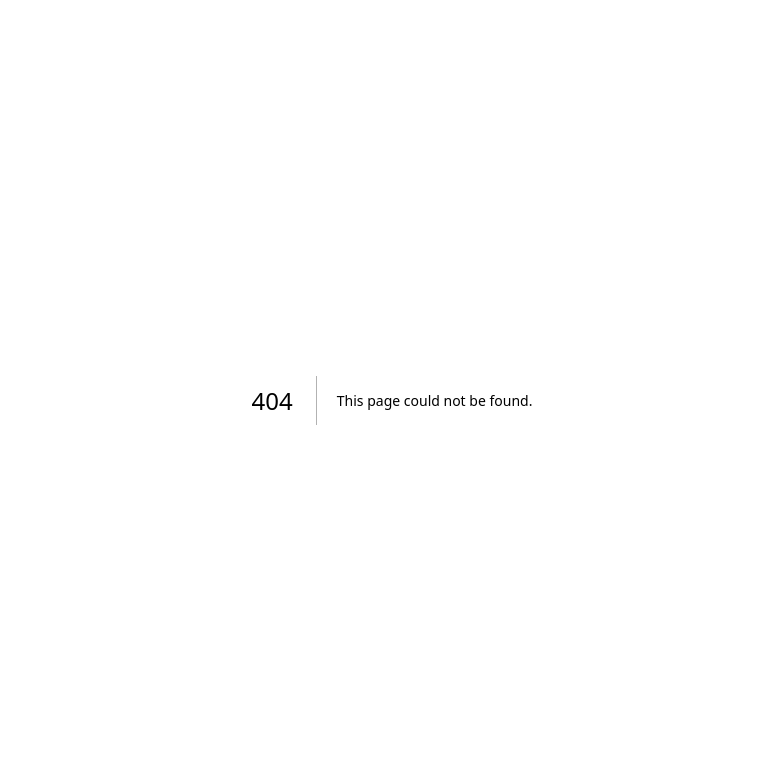
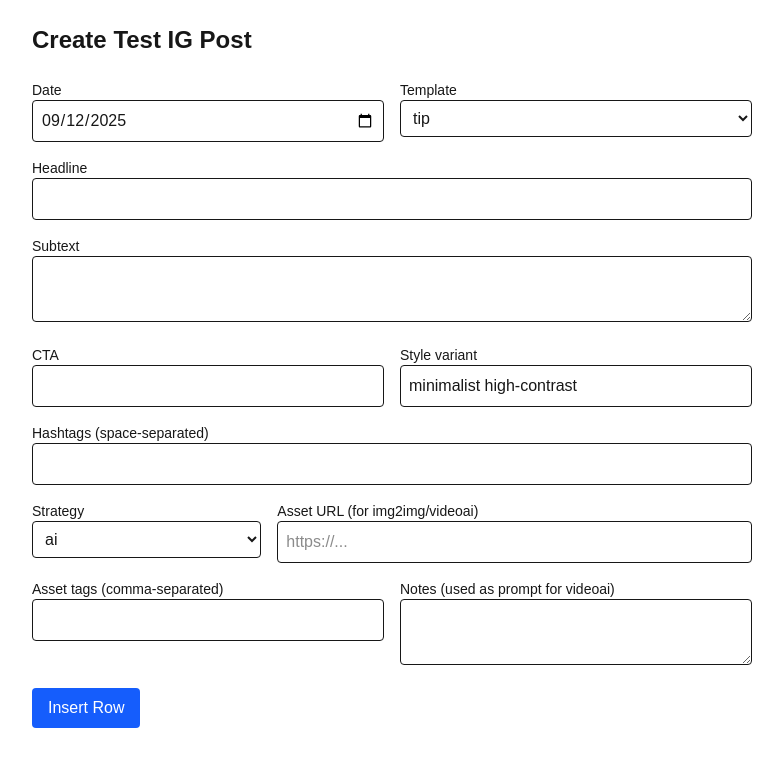
Before and after one commit to sifosman/InstaAuto, a Next.js app in the folder autoinsta/: page /posts in a window 1280 px wide. Before the commit this address had no page. Shown: the top 766 px of the page, without its empty margins (248-1031 px from the left). Built offline with nearby package versions, Linux system fonts and the light colour scheme.

Commit message:
feat: simple posts form page to insert ig_posts rows

```diff
--- /dev/null
+++ b/autoinsta/app/posts/page.tsx
@@ -0,0 +1,123 @@
+"use client";
+import { useState } from 'react';
+
+type Row = {
+  date: string;
+  template: string;
+  headline: string;
+  subtext?: string;
+  cta?: string;
+  hashtags?: string;
+  style_variant?: string;
+  image_strategy: 'ai' | 'img2img' | 'videoai';
+  asset_url?: string;
+  asset_tags?: string;
+  notes?: string;
+};
+
+const TEMPLATES = ["tip","how_to","myth_vs_fact","checklist","case_study","stat","tool_highlight","trend","mini_tutorial"] as const;
+
+export default function CreatePostPage() {
+  const [row, setRow] = useState<Row>({
+    date: new Date().toISOString().slice(0,10),
+    template: 'tip',
+    headline: '',
+    subtext: '',
+    cta: '',
+    hashtags: '',
+    style_variant: 'minimalist high-contrast',
+    image_strategy: 'ai',
+    asset_url: '',
+    asset_tags: '',
+    notes: ''
+  });
+  const [loading, setLoading] = useState(false);
+  const [msg, setMsg] = useState<string>('');
+
+  async function onSubmit(e: React.FormEvent) {
+    e.preventDefault();
+    setLoading(true); setMsg('');
+    try {
+      const res = await fetch('/api/posts', {
+        method: 'POST',
+        headers: { 'Content-Type': 'application/json' },
+        body: JSON.stringify(row)
+      });
+      const data = await res.json();
+      if (!res.ok) throw new Error(data.error || 'Insert failed');
+      setMsg('Inserted row with id: ' + (data.row?.id || 'ok'));
+    } catch (err: any) {
+      setMsg(err.message || 'Error');
+    } finally {
+      setLoading(false);
+    }
+  }
+
+  return (
+    <main className="max-w-3xl mx-auto p-6 space-y-6">
+      <h1 className="text-2xl font-semibold">Create Test IG Post</h1>
+      <form onSubmit={onSubmit} className="space-y-4">
+        <div className="grid grid-cols-2 gap-4">
+          <div>
+            <label className="block text-sm">Date</label>
+            <input type="date" className="border p-2 rounded w-full" value={row.date} onChange={e=>setRow({...row, date:e.target.value})} />
+          </div>
+          <div>
+            <label className="block text-sm">Template</label>
+            <select className="border p-2 rounded w-full" value={row.template} onChange={e=>setRow({...row, template:e.target.value})}>
+              {TEMPLATES.map(t=> <option key={t} value={t}>{t}</option>)}
+            </select>
+          </div>
+        </div>
+        <div>
+          <label className="block text-sm">Headline</label>
+          <input className="border p-2 rounded w-full" value={row.headline} onChange={e=>setRow({...row, headline:e.target.value})} />
+        </div>
+        <div>
+          <label className="block text-sm">Subtext</label>
+          <textarea className="border p-2 rounded w-full" value={row.subtext} onChange={e=>setRow({...row, subtext:e.target.value})} />
+        </div>
+        <div className="grid grid-cols-2 gap-4">
+          <div>
+            <label className="block text-sm">CTA</label>
+            <input className="border p-2 rounded w-full" value={row.cta} onChange={e=>setRow({...row, cta:e.target.value})} />
+          </div>
+          <div>
+            <label className="block text-sm">Style variant</label>
+            <input className="border p-2 rounded w-full" value={row.style_variant} onChange={e=>setRow({...row, style_variant:e.target.value})} />
+          </div>
+        </div>
+        <div>
+          <label className="block text-sm">Hashtags (space-separated)</label>
+          <input className="border p-2 rounded w-full" value={row.hashtags} onChange={e=>setRow({...row, hashtags:e.target.value})} />
+        </div>
+        <div className="grid grid-cols-3 gap-4">
+          <div>
+            <label className="block text-sm">Strategy</label>
+            <select className="border p-2 rounded w-full" value={row.image_strategy} onChange={e=>setRow({...row, image_strategy:e.target.value as any})}>
+              <option value="ai">ai</option>
+              <option value="img2img">img2img</option>
+              <option value="videoai">videoai</option>
+            </select>
+          </div>
+          <div className="col-span-2">
+            <label className="block text-sm">Asset URL (for img2img/videoai)</label>
+            <input className="border p-2 rounded w-full" value={row.asset_url} onChange={e=>setRow({...row, asset_url:e.target.value})} placeholder="https://..." />
+          </div>
+        </div>
+        <div className="grid grid-cols-2 gap-4">
+          <div>
+            <label className="block text-sm">Asset tags (comma-separated)</label>
+            <input className="border p-2 rounded w-full" value={row.asset_tags} onChange={e=>setRow({...row, asset_tags:e.target.value})} />
+          </div>
+          <div>
+            <label className="block text-sm">Notes (used as prompt for videoai)</label>
+            <textarea className="border p-2 rounded w-full" value={row.notes} onChange={e=>setRow({...row, notes:e.target.value})} />
+          </div>
+        </div>
+        <button disabled={loading} className="px-4 py-2 bg-blue-600 text-white rounded">{loading?'Saving...':'Insert Row'}</button>
+        {msg && <p className="text-sm text-gray-700">{msg}</p>}
+      </form>
+    </main>
+  );
+}
```
